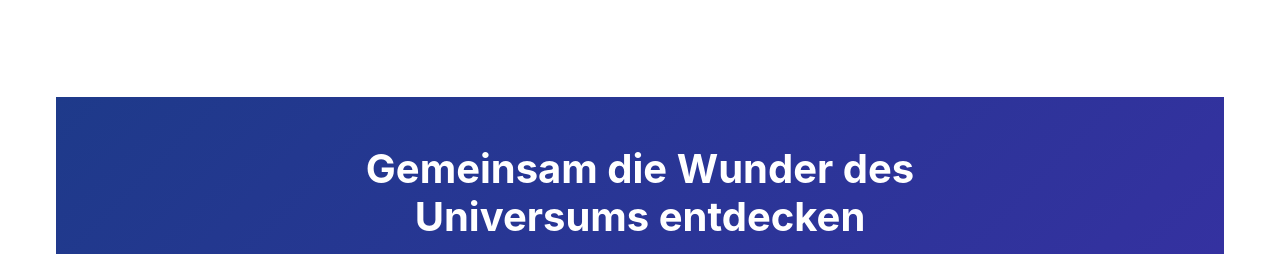
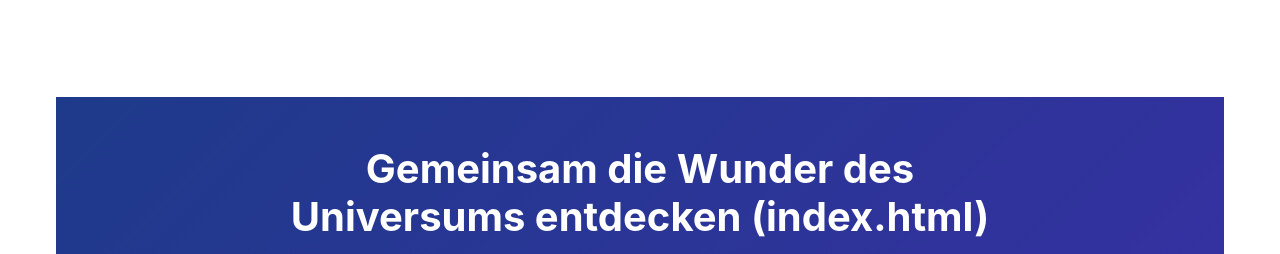
Before and after one commit to schafeld/ollis-astro-club, a website built with Vite: page index.html in a window 1280 px wide. Shown: the top 254 px of the page. Built offline with nearby package versions, Linux system fonts and the light colour scheme.

Commit message:
add remark

```diff
--- a/index.html
+++ b/index.html
@@ -38,7 +38,7 @@
         <section class="hero" style="text-align: center; padding: 3rem 0; background: linear-gradient(135deg, #1e3a8a 0%, #3730a3 100%); color: white; margin: 0 0 2rem 0; border-radius: 0 0 1rem 1rem;">
             <div style="max-width: 800px; margin: 0 auto; padding: 0 1rem;">
                 <h2 style="font-size: 2.5rem; font-weight: bold; margin: 0 0 1rem 0; line-height: 1.2;">
-                    Gemeinsam die Wunder des Universums entdecken
+                    Gemeinsam die Wunder des Universums entdecken (index.html)
                 </h2>
                 <p style="font-size: 1.2rem; margin: 0 0 2rem 0; opacity: 0.9; line-height: 1.6;">
                     Willkommen bei Olli's Astro Club! Hier treffen sich Astronomie-Begeisterte jeden Alters,
```
